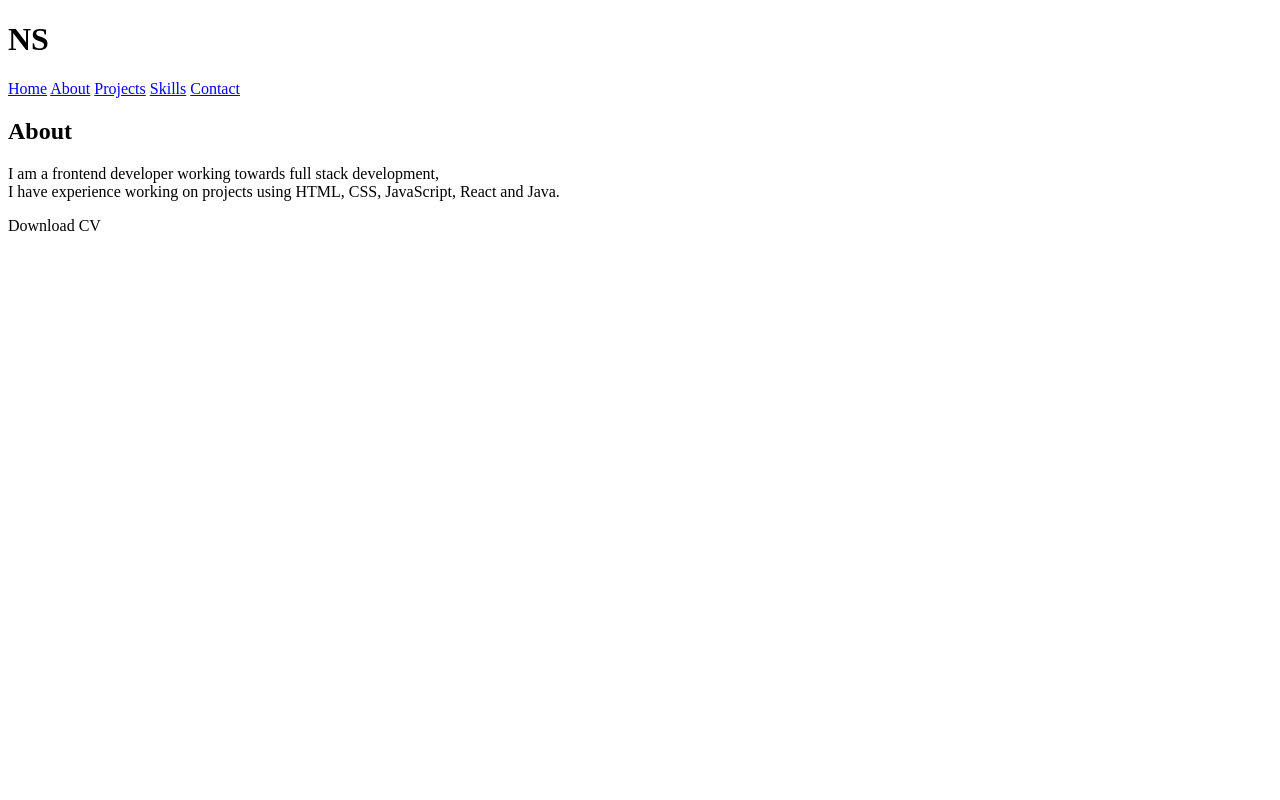
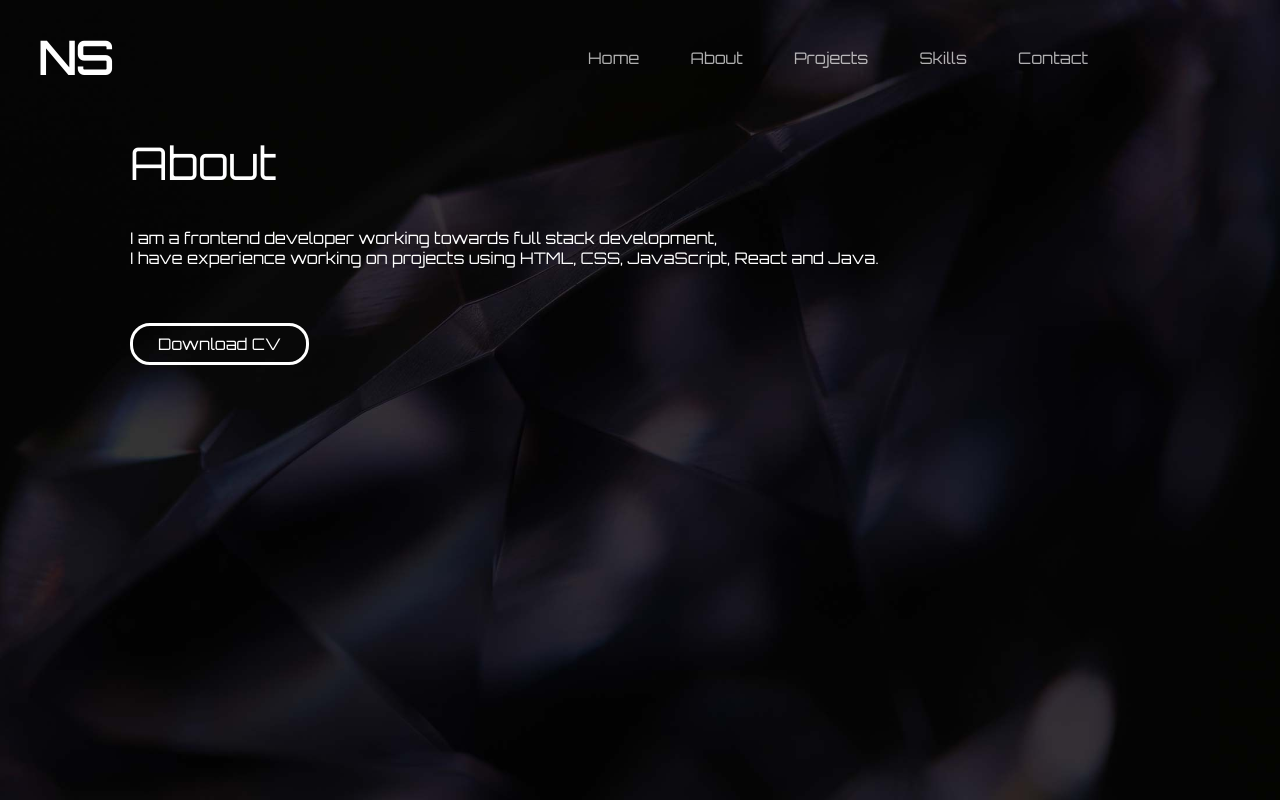
Before and after one commit to NicoSurguladze/portfolio-webpage, a plain HTML site: page home-page/about.html in a window 1280 px wide. Shown: the top 800 px of the page. Drawn offline with Linux system fonts and the light colour scheme; the site is published under a folder, as on GitHub Pages, so addresses that start at the root find nothing.

Commit message:
Update about.html

```diff
--- a/home-page/about.html
+++ b/home-page/about.html
@@ -4,9 +4,9 @@
     <meta charset="UTF-8">
     <meta http-equiv="X-UA-Compatible" content="IE=edge">
     <meta name="viewport" content="width=device-width, initial-scale=1.0">
-    <link rel="stylesheet" href="/home-page/style.css">
+    <link rel="stylesheet" href="../home-page/style.css">
     <link href="https://fonts.googleapis.com/css2?family=Orbitron&display=swap" rel="stylesheet">
-    <link rel="stylesheet" href="/home-page/scrollbar.css">
+    <link rel="stylesheet" href="../home-page/scrollbar.css">
     <title>Nico Surguladze</title>
 </head>
 <body>
@@ -14,11 +14,11 @@
     <header>
         <h1 id="logo">NS</h1>
         <nav>
-            <a href="/home-page/index.html" class="nav-buttons">Home</a>
-            <a href="/home-page/about.html" class="nav-buttons">About</a>
-            <a href="/home-page/index.html#projects" class="nav-buttons">Projects</a>
-            <a href="/home-page/index.html#skills" class="nav-buttons">Skills</a>
-            <a href="/home-page/contact.html" class="nav-buttons">Contact</a>
+            <a href="../home-page/index.html" class="nav-buttons">Home</a>
+            <a href="../home-page/about.html" class="nav-buttons">About</a>
+            <a href="../home-page/index.html#projects" class="nav-buttons">Projects</a>
+            <a href="../home-page/index.html#skills" class="nav-buttons">Skills</a>
+            <a href="../home-page/contact.html" class="nav-buttons">Contact</a>
         </nav>
     </header>
 
```
